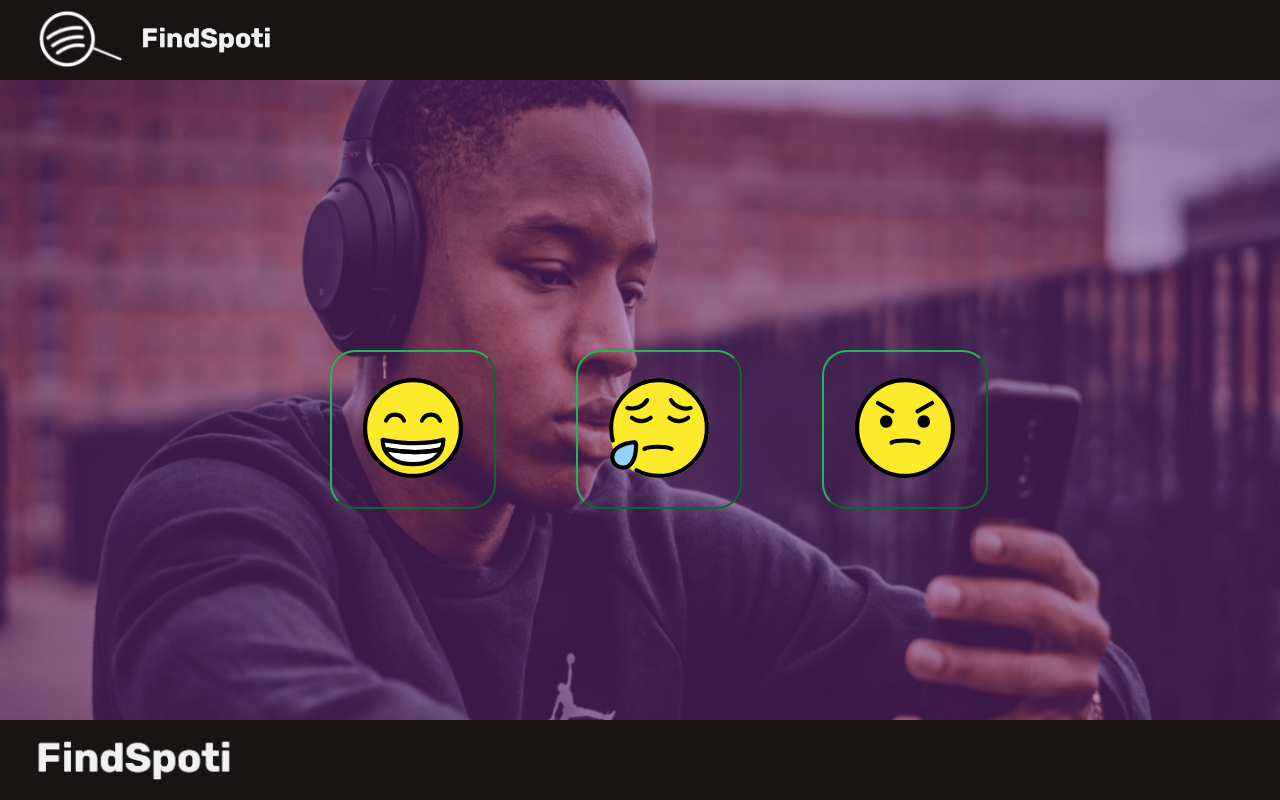
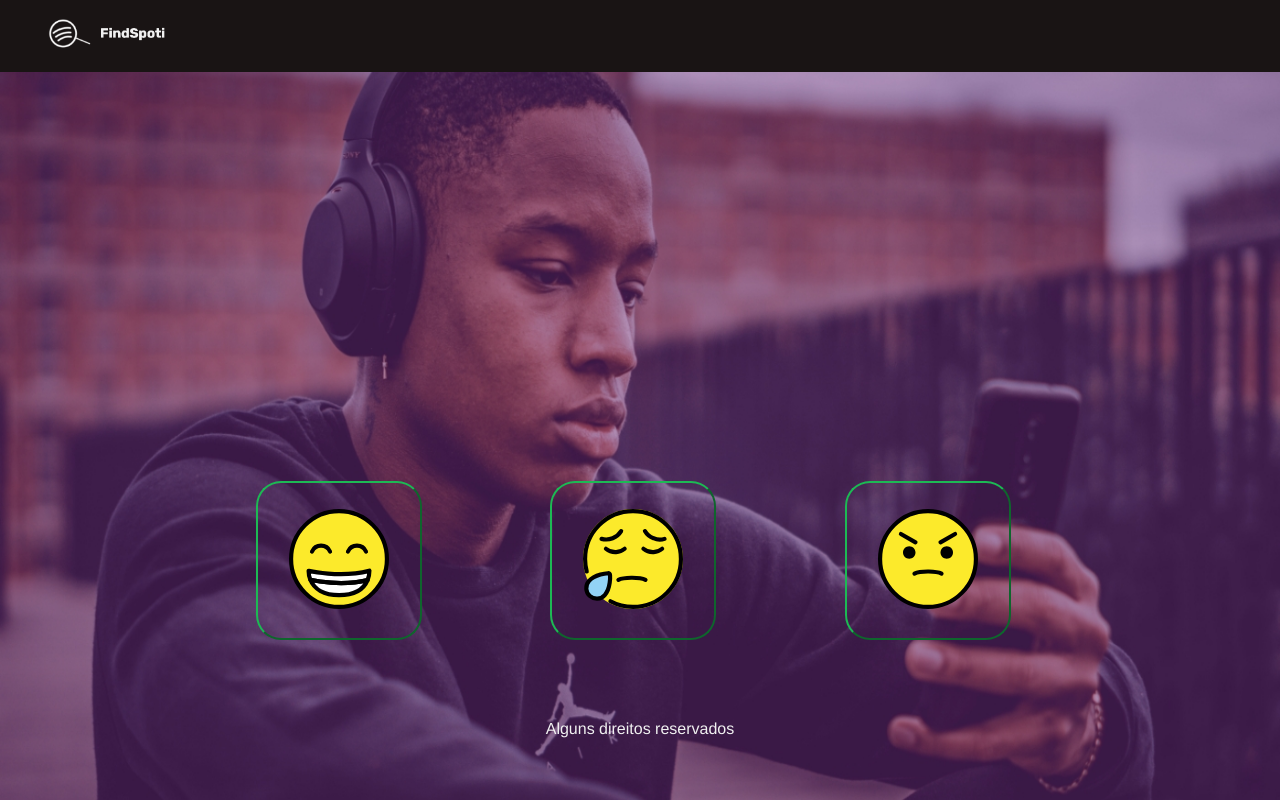
Before and after one commit to TMendesO/FindSpoti, a React (Create React App) app: page /mood in a window 1280 px wide. Built offline with nearby package versions, Linux system fonts and the light colour scheme.

Commit message:
Ajustes no projeto final v2

```diff
--- a/src/App.css
+++ b/src/App.css
@@ -1,12 +1,16 @@
-body{
+.App{
+  background-image: url('./components/img/bg-fundo.jpg');
   padding: 0;
   margin: 0;
+  max-height: 100%;
+  width: 100%;
+  max-height: 100%;
+  height: 100%;
+  display: flex;
+  flex-direction:column;
   font-family: Rubik,Helvetica, sans-serif;
-}
-.container {
-  background-image: url('./components/img/bg-fundo.jpg');
-  width: 100%;
-  height: 100%;
+  overflow: hidden;
+
   background-repeat: no-repeat;
   background-size: 100% 100%;
   background-position:center;
--- a/src/App.js
+++ b/src/App.js
@@ -10,7 +10,7 @@ import Footer from './components/Footer';
 const App = () => {
   const authEndpoint = 'https://accounts.spotify.com/authorize?';
   const clientId = '2ca4071725d44b37b5507295bcaeeabb';
-  const redirectUri = 'http://localhost:3000/mood';
+  const redirectUri = 'http://findspoti.surge.sh/mood';
   const scopes = ['user-read-currently-playing', 'user-read-playback-state'];
 
   // Get the hash of the url
--- a/src/components/Footer.js
+++ b/src/components/Footer.js
@@ -3,9 +3,8 @@ import style from './Footer.module.css';
 
 const Footer = () => {
   return (
-    <footer className={style.bg}>
-      <div className={style.logo}></div>
-      <p></p>
+    <footer className={style.footer}>
+      <p>Alguns direitos reservados</p>
     </footer>
   );
 };
--- a/src/components/Footer.module.css
+++ b/src/components/Footer.module.css
@@ -1,11 +1,16 @@
-.bg{
-  background-color: #191414;
-  position:absolute;
-
-  bottom:0;
+.footer{
+   position: absolute;
+  top:78%;
   width:100%;
   height:10%;
-}
+  text-align:center;
+  font-family: Rubik,Helvetica, sans-serif;
+  color: #F1F1F1;
+  height:10rem;
+  padding-top: 5rem;
+  box-sizing:border-box;
+  }
+
 
 .logo{
   background-image: url('../components/img/FindSpoti.png');
--- a/src/components/Header.module.css
+++ b/src/components/Header.module.css
@@ -1,10 +1,10 @@
 .bg{
   background-color: #191414;
-  position:absolute;
+  position: relative;
   top:0;
   width:100%;
-  height:10%;
-  cursor: pointer;
+  height:9%;
+
 }
 
 .icone{
@@ -12,8 +12,11 @@
   background-repeat: no-repeat;
   background-size:20%,50%;
   background-position:27px;
-    width: 100%;
-  height: 100%;
+    width: 50%;
+  height: 55%;
+  position: relative;
+  top:20%;
+  left: 1rem;
 
 
 
--- a/src/components/login/Login.module.css
+++ b/src/components/login/Login.module.css
@@ -1,13 +1,14 @@
 .btn{
   background-color: #1DB954;
   color:#F1F1F1;
-  border-color: #1DB954;
+  border: none;
   border-radius: 25px;
   width: 240px;
   height: 56px;
-  position: absolute;
-  left:35%;
+  position: fixed;
+  left:41%;
   bottom: 19%;
+  text-align: center;
 }
 
 .link{
--- a/src/components/mood/Mood.module.css
+++ b/src/components/mood/Mood.module.css
@@ -1,9 +1,26 @@
-.btn{
+.btnH,.btnS,.btnA{
   background-color:transparent;
   border-color: #1DB954;
   border-radius: 25px;
-  margin-left: 5rem;
-  position: relative;
-  left:250px;
-  top: 350px;
+  cursor: pointer;
+  display: inline-block;
+
+  }
+.btnH{
+  position:fixed;
+  left:20%;
+  bottom: 20%;
+
+
 }
+.btnS{
+  position: fixed;
+  left:43%;
+  bottom: 20%;
+}
+.btnA{
+
+  position: fixed;
+  left:66%;
+  bottom: 20%;
+}
--- a/src/components/mood/index.js
+++ b/src/components/mood/index.js
@@ -23,34 +23,31 @@ const Mood = (props) => {
   return (
     <section>
       <Head title="FindSpoti | Moods" description="Entre em contato" />
-      <button className={style.btn}>
-        <a
+      <button
+        className={style.btnH}
         onClick={() => {
           getData('37i9dQZF1DWTwbZHrJRIgD');
         }}
       >
         <HappySvg />
-        </a>
       </button>
 
-      <button className={style.btn}>
-        <a
+      <button
+        className={style.btnS}
         onClick={() => {
           getData('37i9dQZF1DX7qK8ma5wgG1');
         }}
       >
         <SadSvg />
-        </a>
       </button>
 
-      <button className={style.btn}>
-        <a
+      <button
+        className={style.btnA}
         onClick={() => {
           getData('37i9dQZF1DXaKgOqDv3HpW');
         }}
       >
         <AngrySvg />
-        </a>
       </button>
     </section>
   );
```
Also changed, not shown: 9 other files (tests, documents, lock files or other folders). Lines whose indentation alone changed are shown as unchanged.
